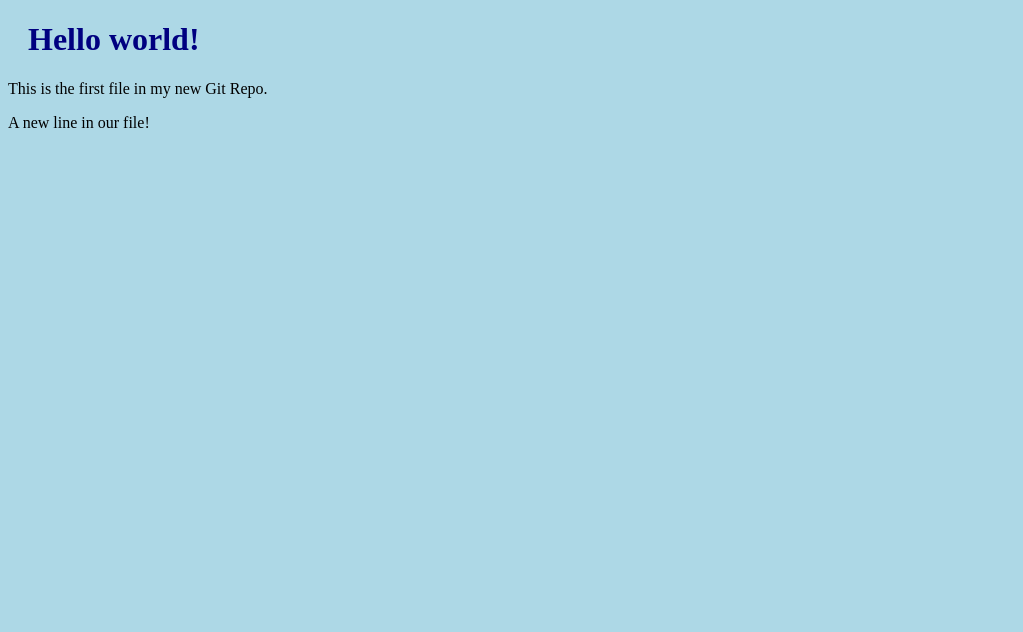
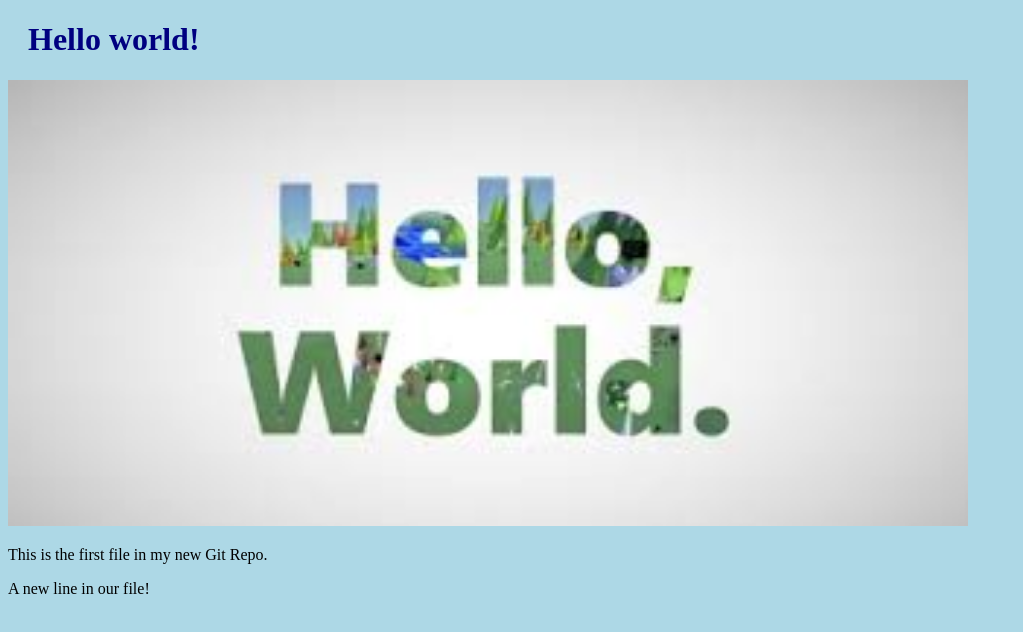
Before and after one commit to fmukoba/hello-world, a plain HTML site: page index.html in a window 1280 px wide. Shown: the whole page, without its empty margins (0-1023 px from the left). Drawn offline with Linux system fonts and the light colour scheme.

Commit message:
added image to Hello World

```diff
--- a/index.html
+++ b/index.html
@@ -8,6 +8,10 @@
 </head>
 <body>
     <h1>Hello world!</h1>
+    <div><img src="img_hello_world.jpg" alt="Hello World from Space"
+        style="width:100%;max-width:960px">
+    </div>
+
     <p>This is the first file in my new Git Repo.</p>
     <p>A new line in our file!</p>
 
```
Also changed, not shown: img_hello_world.jpg (added).
